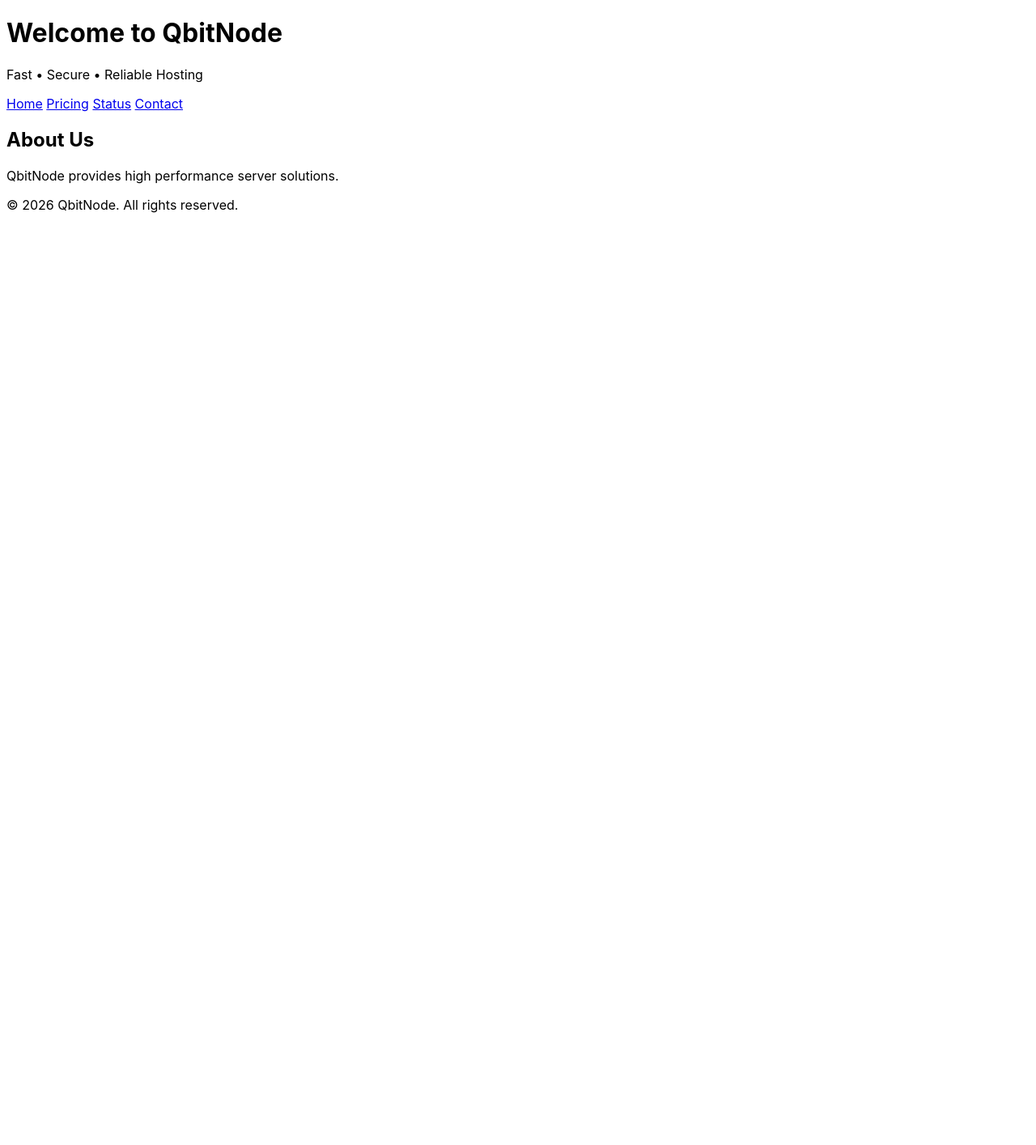
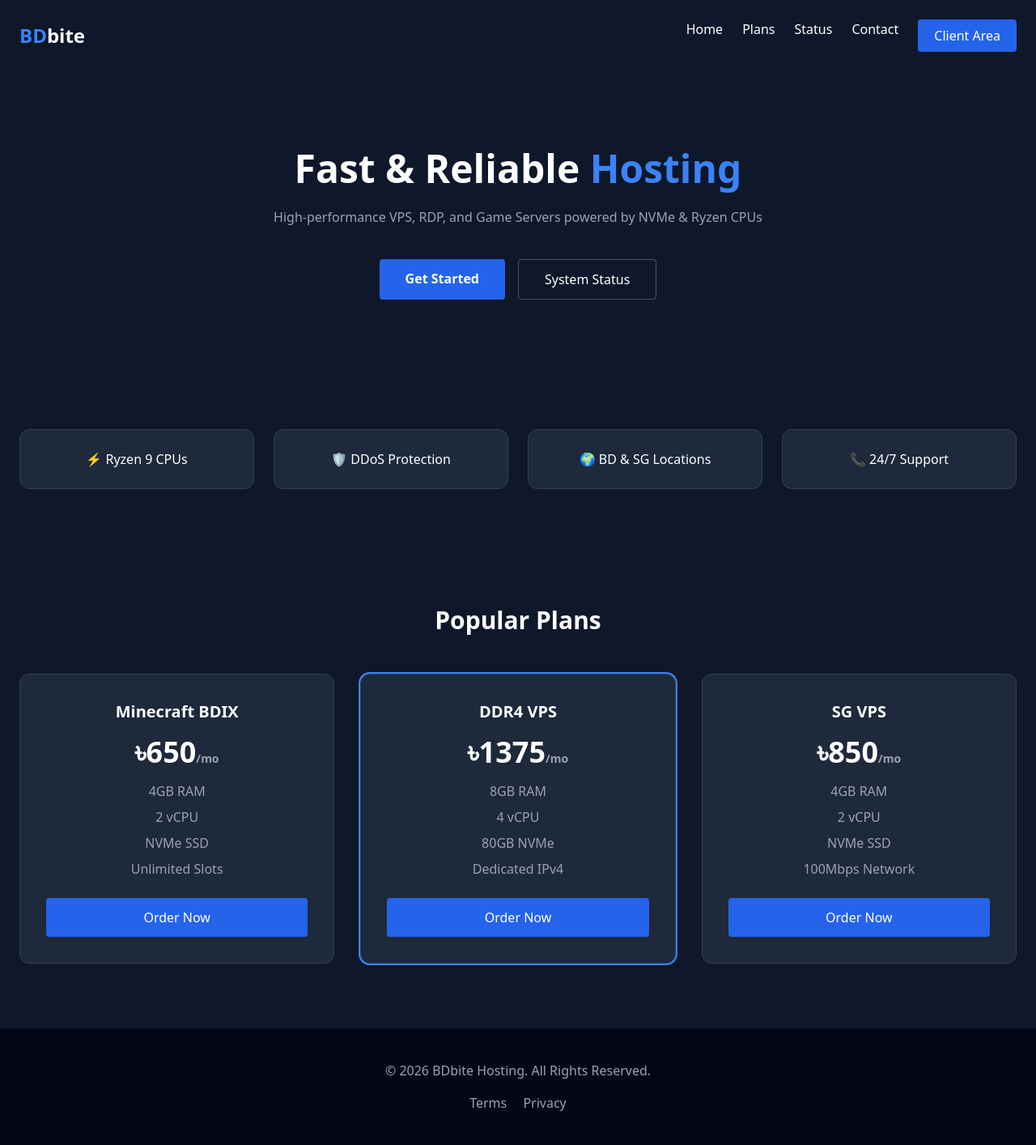
Before and after one commit to ogarafat/bdbite_hosting, a plain HTML site: page index.html in a window 1280 px wide. Shown: the whole page at 81% size. Before the commit the page ends 800 px from the top, so only its background shows below. Drawn offline with nearby package versions, Linux system fonts and the light colour scheme.

Commit message:
Update index.html

```diff
--- a/index.html
+++ b/index.html
@@ -2,32 +2,94 @@
 <html lang="en">
 <head>
   <meta charset="UTF-8">
-  <title>QbitNode</title>
   <meta name="viewport" content="width=device-width, initial-scale=1.0">
+  <title>BDbite – Premium Hosting</title>
+  <script src="https://cdn.tailwindcss.com"></script>
   <link rel="stylesheet" href="assets/css/custom.css">
+  <meta name="description" content="BDbite provides high-performance VPS, Game Hosting & RDP in Bangladesh and Singapore.">
 </head>
-<body>
+<body class="bg-slate-900 text-white font-sans">
 
-  <header>
-    <h1>Welcome to QbitNode</h1>
-    <p>Fast • Secure • Reliable Hosting</p>
+  <!-- NAVBAR -->
+  <nav class="max-w-7xl mx-auto flex justify-between items-center p-6">
+    <h1 class="text-2xl font-bold text-blue-500">BD<span class="text-white">bite</span></h1>
+    <div class="hidden md:flex gap-6">
+      <a href="index.html" class="hover:text-blue-400">Home</a>
+      <a href="pricing.html" class="hover:text-blue-400">Plans</a>
+      <a href="status.html" class="hover:text-blue-400">Status</a>
+      <a href="contact.html" class="hover:text-blue-400">Contact</a>
+      <a href="login.html" class="bg-blue-600 px-5 py-2 rounded">Client Area</a>
+    </div>
+  </nav>
+
+  <!-- HERO SECTION -->
+  <header class="text-center py-24 px-4">
+    <h1 class="text-5xl font-extrabold">Fast & Reliable <span class="text-blue-500">Hosting</span></h1>
+    <p class="text-gray-400 mt-6 max-w-2xl mx-auto">
+      High-performance VPS, RDP, and Game Servers powered by NVMe & Ryzen CPUs
+    </p>
+    <div class="mt-10 flex justify-center gap-4">
+      <a href="pricing.html" class="bg-blue-600 px-8 py-3 rounded font-bold">Get Started</a>
+      <a href="status.html" class="border border-gray-600 px-8 py-3 rounded">System Status</a>
+    </div>
   </header>
 
-  <nav>
-    <a href="index.html">Home</a>
-    <a href="pricing.html">Pricing</a>
-    <a href="status.html">Status</a>
-    <a href="contact.html">Contact</a>
-  </nav>
+  <!-- FEATURES -->
+  <section class="max-w-7xl mx-auto grid md:grid-cols-4 gap-6 px-6 py-16">
+    <div class="card p-6 rounded-xl text-center">⚡ Ryzen 9 CPUs</div>
+    <div class="card p-6 rounded-xl text-center">🛡 DDoS Protection</div>
+    <div class="card p-6 rounded-xl text-center">🌍 BD & SG Locations</div>
+    <div class="card p-6 rounded-xl text-center">📞 24/7 Support</div>
+  </section>
 
-  <main>
-    <h2>About Us</h2>
-    <p>QbitNode provides high performance server solutions.</p>
-  </main>
+  <!-- POPULAR PLANS -->
+  <section id="plans" class="max-w-7xl mx-auto px-6 py-20">
+    <h3 class="text-3xl font-bold text-center mb-12">Popular Plans</h3>
+    <div class="grid md:grid-cols-3 gap-8">
+      <div class="card p-8 rounded-xl text-center">
+        <h4 class="text-xl font-bold">Minecraft BDIX</h4>
+        <p class="text-4xl font-bold my-4">৳650<span class="text-sm text-gray-400">/mo</span></p>
+        <ul class="text-gray-400 space-y-2">
+          <li>4GB RAM</li>
+          <li>2 vCPU</li>
+          <li>NVMe SSD</li>
+          <li>Unlimited Slots</li>
+        </ul>
+        <a href="signup.html" class="mt-6 w-full block bg-blue-600 py-3 rounded">Order Now</a>
+      </div>
+      <div class="card p-8 rounded-xl text-center ring-2 ring-blue-500">
+        <h4 class="text-xl font-bold">DDR4 VPS</h4>
+        <p class="text-4xl font-bold my-4">৳1375<span class="text-sm text-gray-400">/mo</span></p>
+        <ul class="text-gray-400 space-y-2">
+          <li>8GB RAM</li>
+          <li>4 vCPU</li>
+          <li>80GB NVMe</li>
+          <li>Dedicated IPv4</li>
+        </ul>
+        <a href="signup.html" class="mt-6 w-full block bg-blue-600 py-3 rounded">Order Now</a>
+      </div>
+      <div class="card p-8 rounded-xl text-center">
+        <h4 class="text-xl font-bold">SG VPS</h4>
+        <p class="text-4xl font-bold my-4">৳850<span class="text-sm text-gray-400">/mo</span></p>
+        <ul class="text-gray-400 space-y-2">
+          <li>4GB RAM</li>
+          <li>2 vCPU</li>
+          <li>NVMe SSD</li>
+          <li>100Mbps Network</li>
+        </ul>
+        <a href="signup.html" class="mt-6 w-full block bg-blue-600 py-3 rounded">Order Now</a>
+      </div>
+    </div>
+  </section>
 
-  <footer>
-    <p>© 2026 QbitNode. All rights reserved.</p>
+  <!-- FOOTER -->
+  <footer class="bg-slate-950 text-center py-10 text-gray-400">
+    <p>© 2026 BDbite Hosting. All Rights Reserved.</p>
+    <div class="space-x-4 mt-4">
+      <a href="terms.html">Terms</a>
+      <a href="privacy.html">Privacy</a>
+    </div>
   </footer>
 
 </body>
-</html>
+    </html>
```
